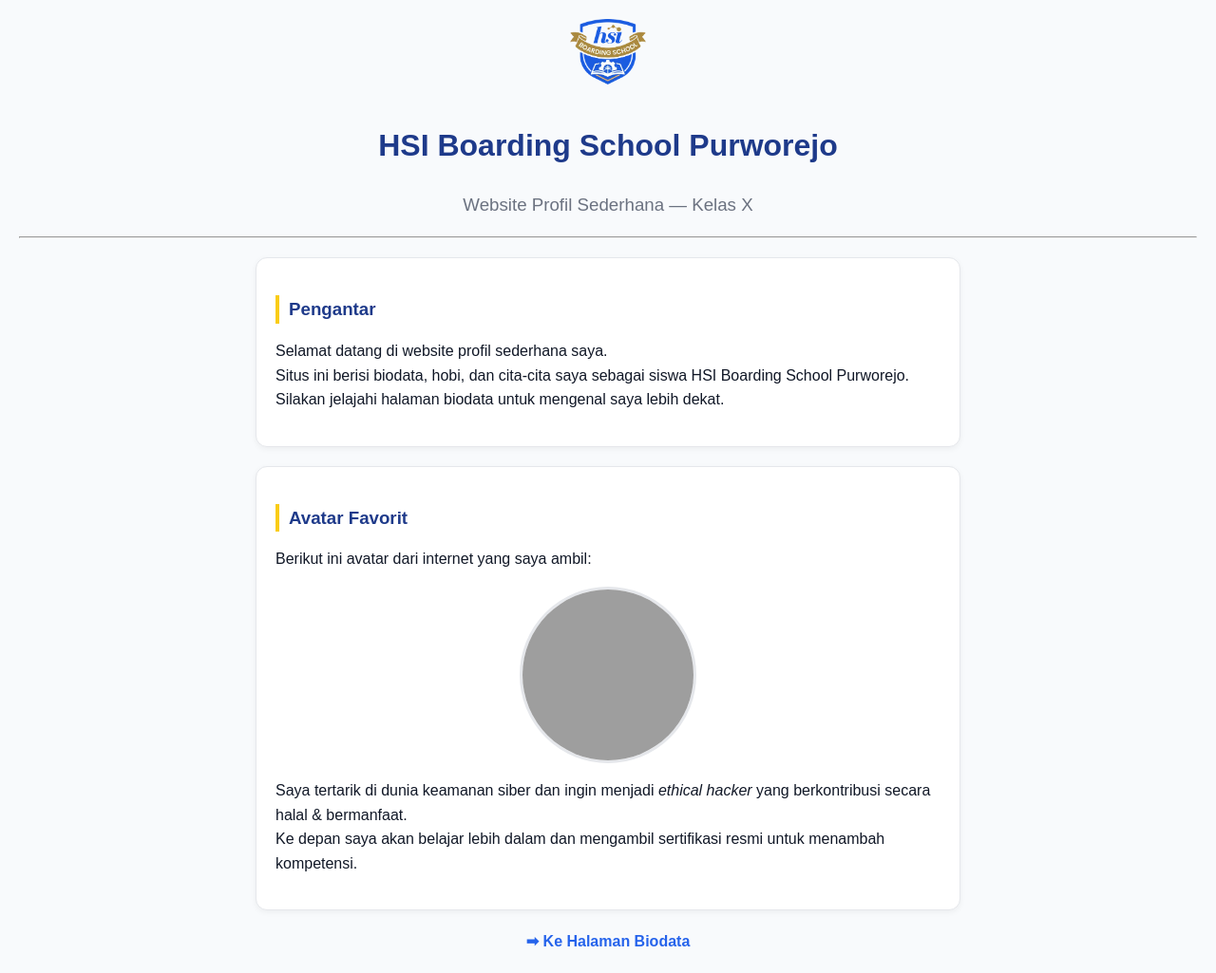
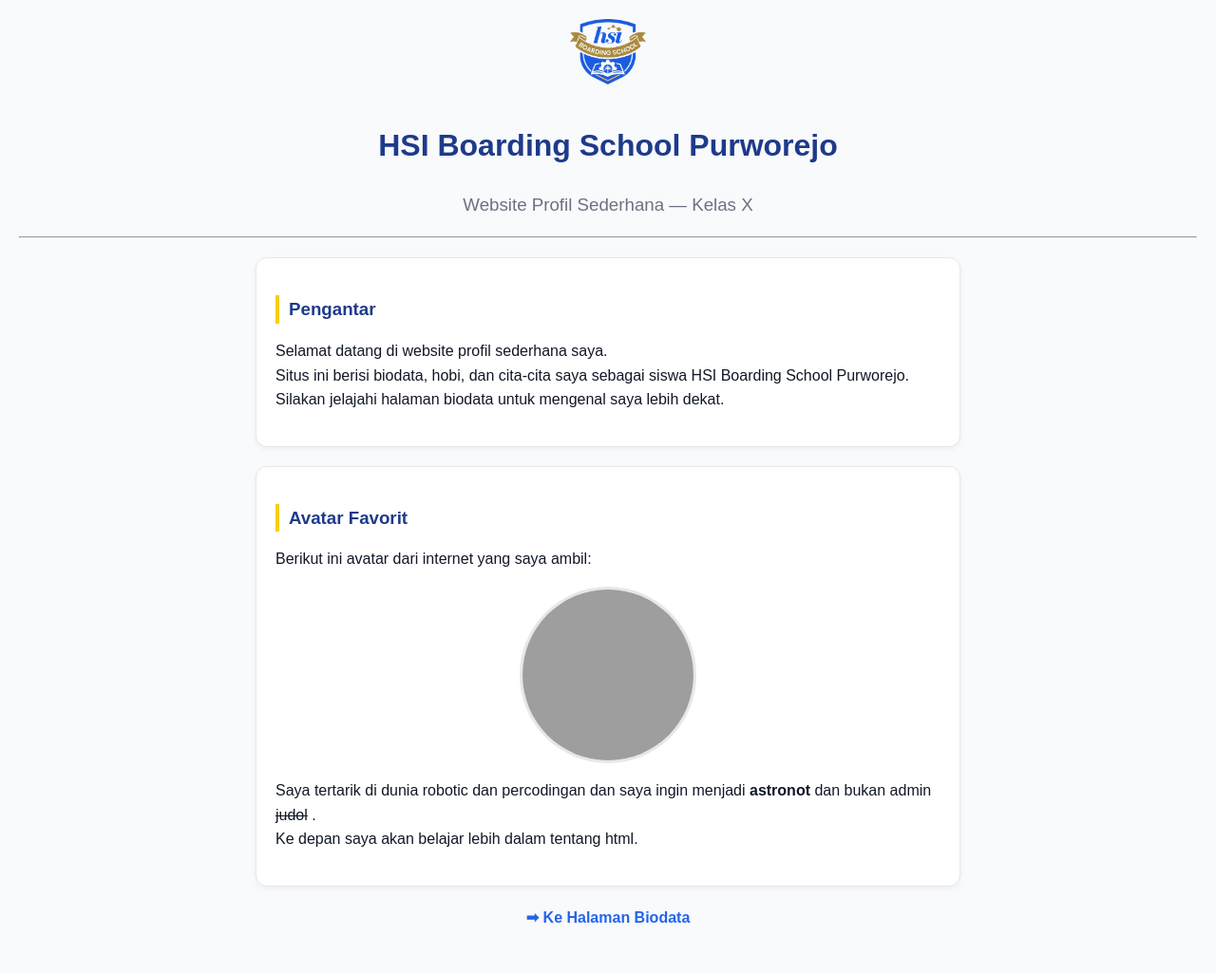
Before and after one commit to ismlfrsy-max/html, a plain HTML site: page tugas/tugas html 2/index.html in a window 1280 px wide. Shown: the whole page at 95% size. After the commit the page ends 999 px from the top, so only its background shows below. Drawn offline with Linux system fonts and the light colour scheme; grey boxes are pictures that could not be loaded.

Commit message:
update tugas 2 html folder

```diff
--- a/tugas/tugas html 2/index.html
+++ b/tugas/tugas html 2/index.html
@@ -28,9 +28,9 @@
     <p>Berikut ini avatar dari internet yang saya ambil:</p>
     <img src="https://encrypted-tbn2.gstatic.com/images?q=tbn:ANd9GcQvYtGJ5O5EkogNpaMRE94QU5w7ZLwhc5qvrGjsePj14ZpBKC0B" alt="Avatar Internet" class="avatar">
     <p>
-      Saya tertarik di dunia keamanan siber dan ingin menjadi <i>ethical hacker</i>
-      yang berkontribusi secara halal & bermanfaat.<br>
-      Ke depan saya akan belajar lebih dalam dan mengambil sertifikasi resmi untuk menambah kompetensi.
+      Saya tertarik di dunia robotic dan percodingan dan saya ingin menjadi  <b>astronot</b>
+      dan bukan admin <s>judol</s> .<br>
+      Ke depan saya akan belajar lebih dalam tentang html.
     </p>
   </div>
 
--- a/tugas/tugas html 2/style.css
+++ b/tugas/tugas html 2/style.css
@@ -71,6 +71,7 @@ footer {
   text-align: center;
   margin-top: 20px;
 }
+/* Layout biodata singkat */
 .profile {
   display: flex;
   align-items: center;
```
Also changed, not shown: tugas/tugas html 2/biodata.html (+10 -6 lines).
